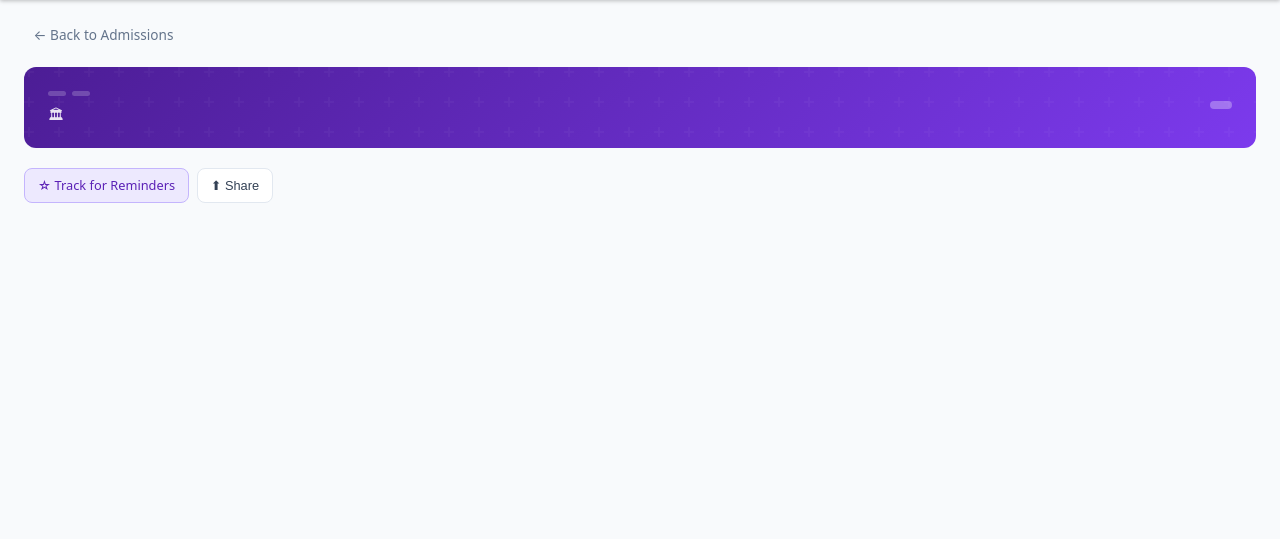
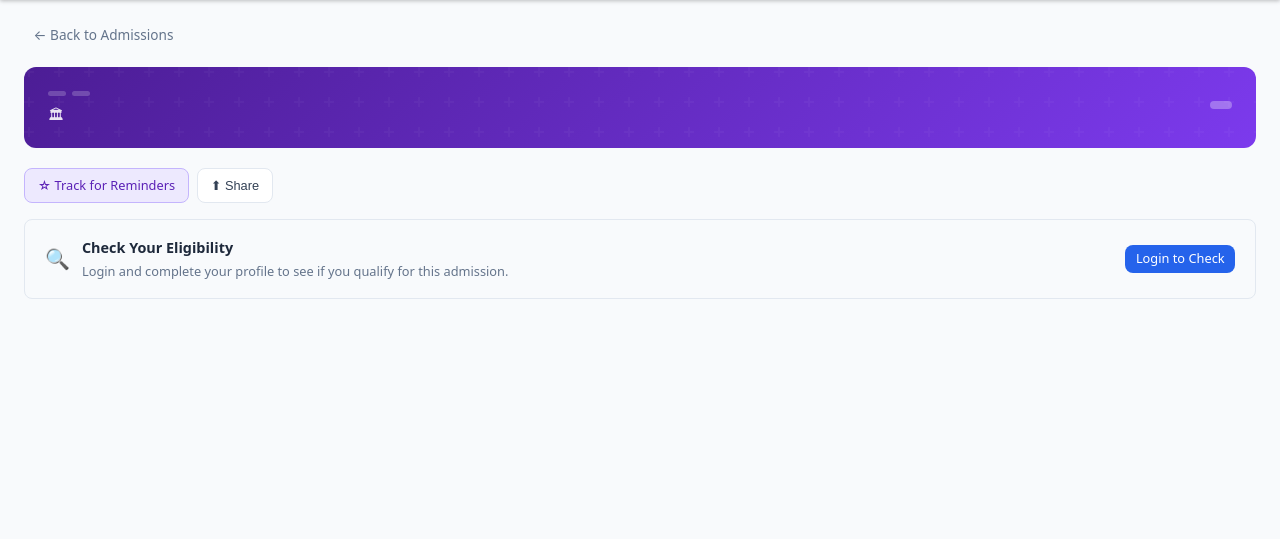
Before and after one commit to vacancyhai/hermes, a Flask app: template src/frontend/app/templates/admissions/detail.html in a window 1280 px wide. Shown: the part 77-616 px from the top of the page. Run offline with Flask 3, Linux system fonts and the light colour scheme; the template is opened without the code that fills it, so the values that code supplies are empty; some libraries are stand-ins or nearby versions.

Commit message:
feat: show eligibility on admissions list/detail and home page
Admissions list (_cards.html):
- Badge shows 'checking...' while HTMX loads (was bare '...')
- Badge includes tooltip with all reasons on hover

Admissions detail (detail.html):
- Not logged in: 'Login to Check' banner
- Profile incomplete: 'Complete Profile' warning
- Eligible/Partial/Not Eligible: colour-coded banner with reasons list

Home page (home.html):
- Jobs mini-cards: 'checking...' badge text while loading
- Admissions mini-cards: 'checking...' badge text while loading
- Both badges include reasons tooltip on hover

Backend (__init__.py):
- admission_detail route fetches eligibility same as job_detail
- admission_eligibility_badge partial includes tooltip reasons

```diff
--- a/src/frontend/app/__init__.py
+++ b/src/frontend/app/__init__.py
@@ -816,13 +816,14 @@ def admission_eligibility_badge(slug):
         return ""
     result = resp.json()
     status = result.get("status", "unknown")
+    reasons = result.get("reasons", [])
+    tooltip = " | ".join(reasons) if reasons else ""
     _ELIGIBILITY_BADGE = {
-        "eligible": ("<span class=\"meta-pill\" style=\"background:#dcfce7;color:#166534\">✅ Eligible</span>", ),
-        "partially_eligible": ("<span class=\"meta-pill\" style=\"background:#fef9c3;color:#854d0e\">⚠️ Partially Eligible</span>", ),
-        "not_eligible": ("<span class=\"meta-pill\" style=\"background:#fee2e2;color:#991b1b\">❌ Not Eligible</span>", ),
+        "eligible": f'<span class="meta-pill" style="background:#dcfce7;color:#166534" title="{tooltip}">✅ Eligible</span>',
+        "partially_eligible": f'<span class="meta-pill" style="background:#fef9c3;color:#854d0e" title="{tooltip}">⚠️ Partial</span>',
+        "not_eligible": f'<span class="meta-pill" style="background:#fee2e2;color:#991b1b" title="{tooltip}">❌ Not Eligible</span>',
     }
-    badge_html = _ELIGIBILITY_BADGE.get(status, ("",))[0]
-    return badge_html or ""
+    return _ELIGIBILITY_BADGE.get(status, "") or ""
 
 
 @bp.route("/jobs/<slug>", methods=["GET"])
@@ -1161,12 +1162,32 @@ def admission_detail(slug):
         return render_template(_TEMPLATE_404), 404
     admission = resp.json()
     tracking = False
+    profile_complete = False
+    eligibility = None
     token = session.get("token")
     if token:
         w_resp = current_app.api_client.get(f"/admissions/{admission['id']}/track", token=token)
         if w_resp.ok:
             tracking = w_resp.json().get("tracking", False)
-    return render_template("admissions/detail.html", admission=admission, tracking=tracking)
+        me_resp = current_app.api_client.get(_API_USERS_PROFILE, token=token)
+        if me_resp and me_resp.ok:
+            p = me_resp.json().get("profile", {})
+            profile_complete = bool(
+                p.get("highest_qualification") or p.get("category") or p.get("date_of_birth")
+            )
+        if profile_complete:
+            elig_resp, ok = _try_with_refresh(
+                lambda t: current_app.api_client.get(f"/admissions/eligibility/{slug}", token=t)
+            )
+            if ok and elig_resp and elig_resp.ok:
+                eligibility = elig_resp.json()
+    return render_template(
+        "admissions/detail.html",
+        admission=admission,
+        tracking=tracking,
+        profile_complete=profile_complete,
+        eligibility=eligibility,
+    )
 
 
 @bp.route("/admissions/<admission_id>/track", methods=["POST"])
--- a/src/frontend/app/templates/admissions/_cards.html
+++ b/src/frontend/app/templates/admissions/_cards.html
@@ -23,7 +23,9 @@
             <span hx-get="/partials/admissions/{{ admission.slug }}/eligibility"
                   hx-trigger="revealed"
                   hx-swap="outerHTML"
-                  style="font-size:.75rem;color:var(--slate-400)">…</span>
+                  style="font-size:.75rem;color:var(--slate-400)">
+                <span style="font-size:.72rem;color:var(--slate-400)">checking…</span>
+            </span>
             {% endif %}
             {% if tracked_admission_ids is defined %}
             {% set is_tracking = admission.id|string in tracked_admission_ids %}
--- a/src/frontend/app/templates/admissions/detail.html
+++ b/src/frontend/app/templates/admissions/detail.html
@@ -62,6 +62,66 @@
     {% endif %}
     <button type="button" class="share-btn" onclick="shareAdmission()">⬆ Share</button>
 </div>
+
+<!-- Eligibility Banner -->
+{% if not session.get('token') %}
+<div style="background:#f8fafc;border:1px solid var(--slate-200);border-radius:var(--radius);padding:1rem 1.25rem;margin-bottom:1rem;display:flex;align-items:center;gap:.75rem;flex-wrap:wrap">
+    <span style="font-size:1.25rem">🔍</span>
+    <div style="flex:1;min-width:0">
+        <div style="font-weight:600;font-size:.9rem;color:var(--text)">Check Your Eligibility</div>
+        <div style="font-size:.8rem;color:var(--slate-500);margin-top:.15rem">Login and complete your profile to see if you qualify for this admission.</div>
+    </div>
+    <a href="/login?next=/admissions/{{ admission.slug }}" class="btn btn-primary btn-sm">Login to Check</a>
+</div>
+{% elif not profile_complete %}
+<div style="background:#fffbeb;border:1px solid #fde68a;border-radius:var(--radius);padding:1rem 1.25rem;margin-bottom:1rem;display:flex;align-items:center;gap:.75rem;flex-wrap:wrap">
+    <span style="font-size:1.25rem">⚠️</span>
+    <div style="flex:1;min-width:0">
+        <div style="font-weight:600;font-size:.9rem;color:#92400e">Profile Incomplete</div>
+        <div style="font-size:.8rem;color:#a16207;margin-top:.15rem">Complete your profile to check eligibility for this admission.</div>
+    </div>
+    <a href="/profile" class="btn btn-sm" style="background:#fef3c7;color:#92400e;border:1px solid #fde68a">Complete Profile</a>
+</div>
+{% elif eligibility %}
+    {% set s = eligibility.status %}
+    {% if s == 'eligible' %}
+    <div style="background:#f0fdf4;border:1px solid #bbf7d0;border-radius:var(--radius);padding:1rem 1.25rem;margin-bottom:1rem">
+        <div style="display:flex;align-items:center;gap:.6rem;margin-bottom:.6rem">
+            <span style="font-size:1.25rem">✅</span>
+            <span style="font-weight:700;font-size:.95rem;color:#166534">You are Eligible</span>
+        </div>
+        {% if eligibility.reasons %}
+        <ul style="margin:0;padding-left:1.25rem;display:flex;flex-direction:column;gap:.25rem">
+            {% for r in eligibility.reasons %}<li style="font-size:.82rem;color:#166534">{{ r }}</li>{% endfor %}
+        </ul>
+        {% endif %}
+    </div>
+    {% elif s == 'partially_eligible' %}
+    <div style="background:#fffbeb;border:1px solid #fde68a;border-radius:var(--radius);padding:1rem 1.25rem;margin-bottom:1rem">
+        <div style="display:flex;align-items:center;gap:.6rem;margin-bottom:.6rem">
+            <span style="font-size:1.25rem">⚠️</span>
+            <span style="font-weight:700;font-size:.95rem;color:#92400e">Partially Eligible</span>
+        </div>
+        {% if eligibility.reasons %}
+        <ul style="margin:0;padding-left:1.25rem;display:flex;flex-direction:column;gap:.25rem">
+            {% for r in eligibility.reasons %}<li style="font-size:.82rem;color:#92400e">{{ r }}</li>{% endfor %}
+        </ul>
+        {% endif %}
+    </div>
+    {% elif s == 'not_eligible' %}
+    <div style="background:#fef2f2;border:1px solid #fecaca;border-radius:var(--radius);padding:1rem 1.25rem;margin-bottom:1rem">
+        <div style="display:flex;align-items:center;gap:.6rem;margin-bottom:.6rem">
+            <span style="font-size:1.25rem">❌</span>
+            <span style="font-weight:700;font-size:.95rem;color:#991b1b">Not Eligible</span>
+        </div>
+        {% if eligibility.reasons %}
+        <ul style="margin:0;padding-left:1.25rem;display:flex;flex-direction:column;gap:.25rem">
+            {% for r in eligibility.reasons %}<li style="font-size:.82rem;color:#991b1b">{{ r }}</li>{% endfor %}
+        </ul>
+        {% endif %}
+    </div>
+    {% endif %}
+{% endif %}
 
 <!-- Key Dates -->
 <div class="detail-grid">
--- a/src/frontend/app/templates/dashboard/home.html
+++ b/src/frontend/app/templates/dashboard/home.html
@@ -203,7 +203,7 @@
                 {% if not session.get('token') or not profile_complete %}
                 <a href="/profile" class="btn btn-outline btn-sm" onclick="event.stopPropagation()" style="font-size:.65rem;padding:.15rem .4rem">🔍 Eligibility</a>
                 {% else %}
-                <span hx-get="/partials/jobs/{{ job.slug }}/eligibility" hx-trigger="revealed" hx-swap="outerHTML" style="font-size:.65rem;color:var(--slate-400)">…</span>
+                <span hx-get="/partials/jobs/{{ job.slug }}/eligibility" hx-trigger="revealed" hx-swap="outerHTML" style="font-size:.65rem;color:var(--slate-400)"><span style="font-size:.65rem;color:var(--slate-400)">checking…</span></span>
                 {% endif %}
                 {% if session.get('token') %}
                 {% set is_tracking = job.id|string in tracked_job_ids %}
@@ -372,7 +372,7 @@
                 {% if not session.get('token') or not profile_complete %}
                 <a href="/profile" class="btn btn-outline btn-sm" onclick="event.stopPropagation()" style="font-size:.65rem;padding:.15rem .4rem">🔍 Eligibility</a>
                 {% else %}
-                <span hx-get="/partials/admissions/{{ admission.slug }}/eligibility" hx-trigger="revealed" hx-swap="outerHTML" style="font-size:.65rem;color:var(--slate-400)">…</span>
+                <span hx-get="/partials/admissions/{{ admission.slug }}/eligibility" hx-trigger="revealed" hx-swap="outerHTML" style="font-size:.65rem;color:var(--slate-400)"><span style="font-size:.65rem;color:var(--slate-400)">checking…</span></span>
                 {% endif %}
                 {% if session.get('token') %}
                 {% set is_tracking = admission.id|string in tracked_admission_ids %}
```
